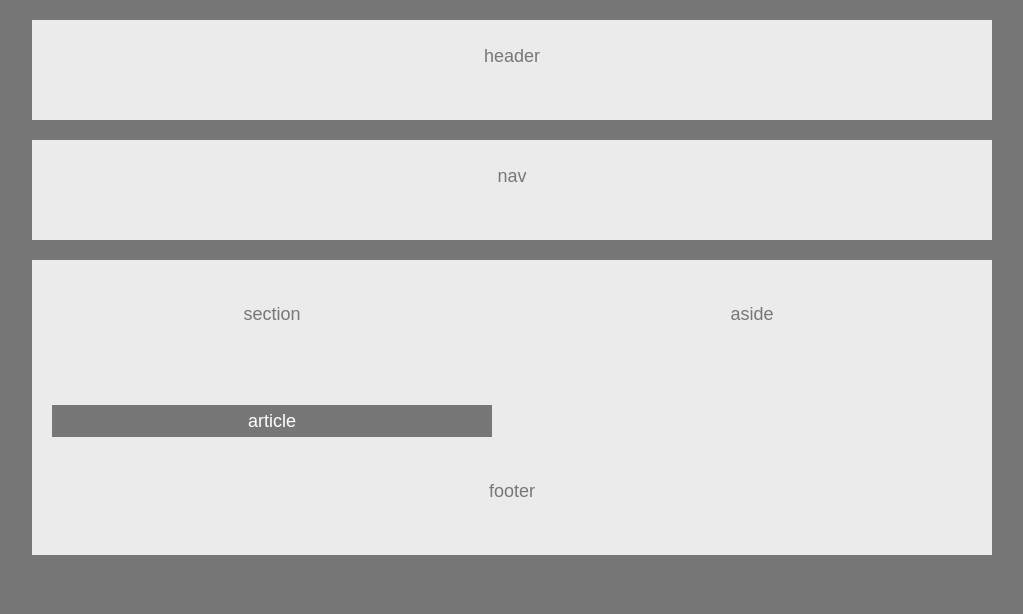
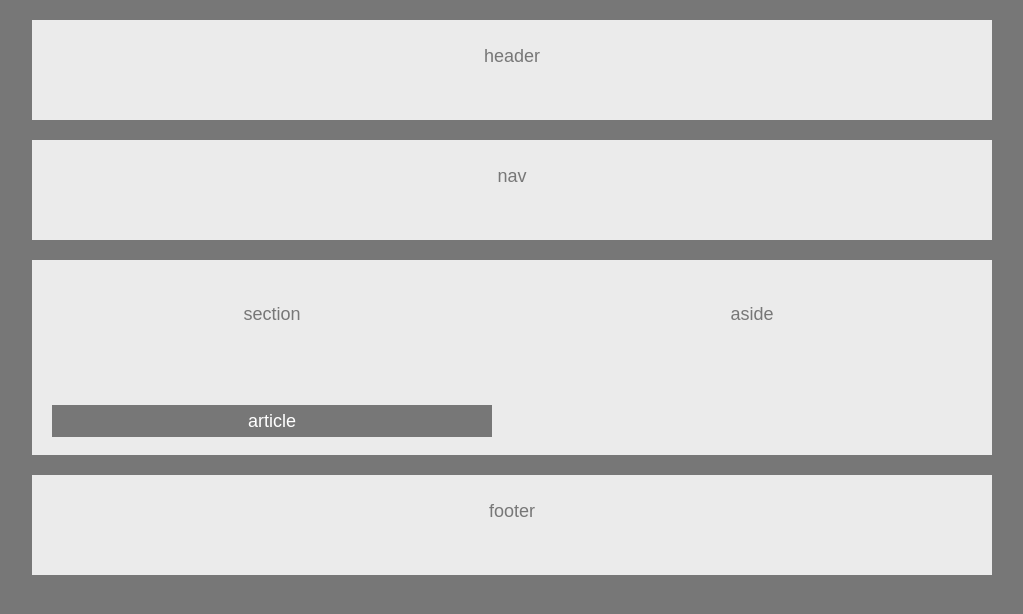
Before and after one commit to ysoto13/HW-Wireframe, a plain HTML site: page index.html in a window 1280 px wide. Shown: the whole page, without its empty margins (128-1151 px from the left). Drawn offline with Linux system fonts and the light colour scheme.

Commit message:
<footer margin adjusted>

```diff
--- a/style.css
+++ b/style.css
@@ -53,6 +53,6 @@ article {
 footer {
     background: #ebebeb;
     height: 100px;
-    margin-bottom: 20px;
+    margin: 20px 0px; 20px 0px;
     padding: 20px;
 }
```
